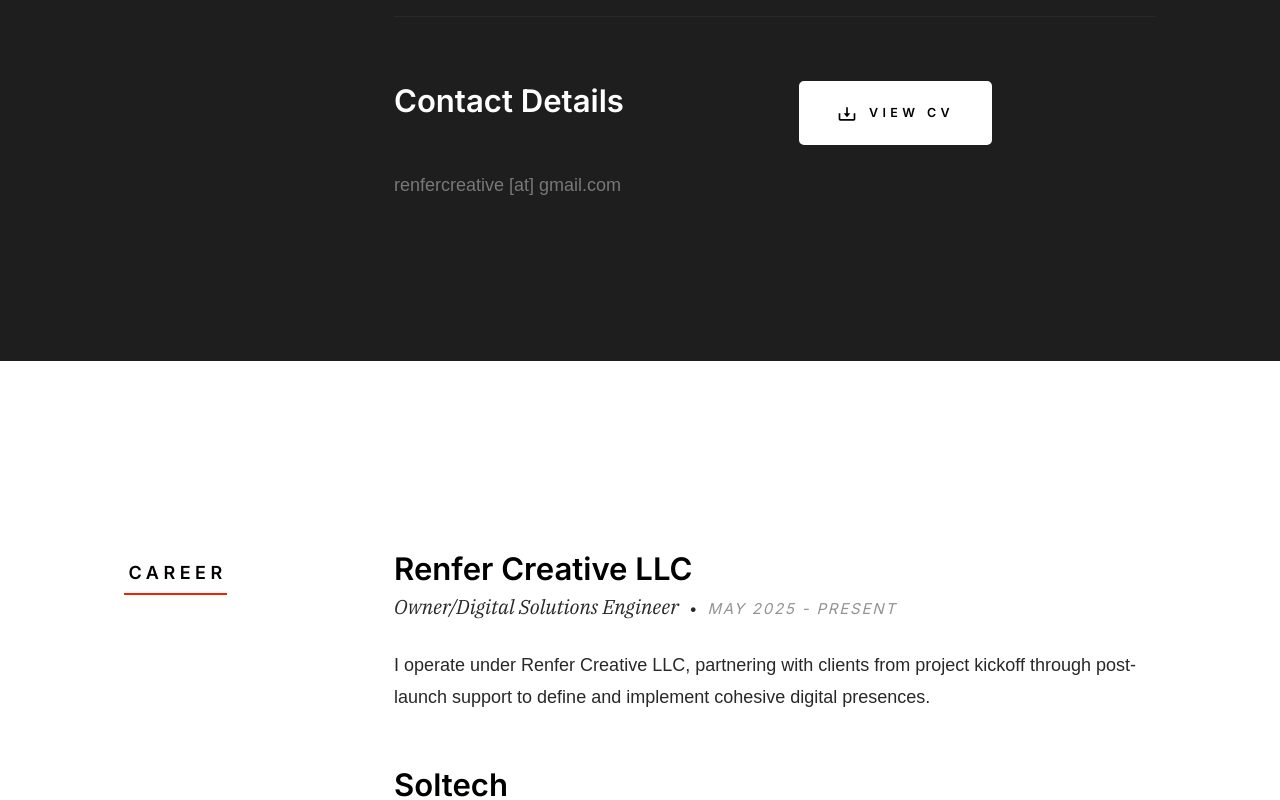
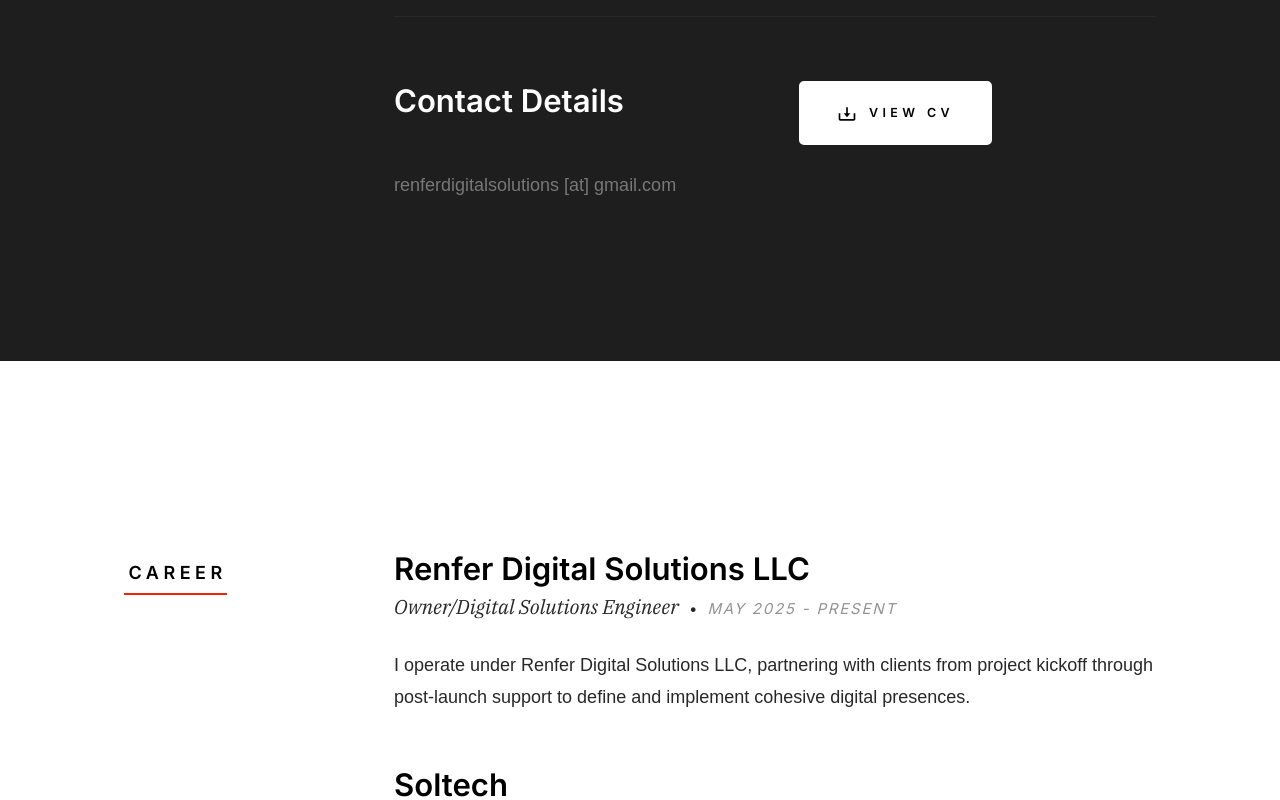
Before and after one commit to mattrenfer/resume-site, a React (Create React App) app: page / in a window 1280 px wide. Shown: the part 1560-2360 px from the top of the page. Built offline with nearby package versions, Linux system fonts and the light colour scheme.

Commit message:
business name update

```diff
--- a/src/resumeData.js
+++ b/src/resumeData.js
@@ -1,11 +1,11 @@
 let resumeData = {
     publicUrl: process.env.PUBLIC_URL,
     imageBaseUrl: '/',
-    resumeVersion: '?v=3',
+    resumeVersion: '?v=4',
     name: 'Matthew Russell Renfer',
     role: 'Digital Solutions Engineer',
-    email: 'renfercreative [at] gmail.com',
-    companyName: 'Renfer Creative LLC',
+    email: 'renferdigitalsolutions [at] gmail.com',
+    companyName: 'Renfer Digital Solutions LLC',
     facebook: 'https://www.facebook.com/matt.renfer',
     linkedin: 'https://www.linkedin.com/in/mattrenfer/',
     instagram: 'https://www.instagram.com/mattrenfer/',
@@ -18,13 +18,13 @@
     career: [
         {
             id: 1,
-            companyName: 'Renfer Creative LLC',
+            companyName: 'Renfer Digital Solutions LLC',
             specialization: 'Owner/Digital Solutions Engineer',
             monthOfJoining: 'May',
             yearOfJoining: '2025',
             monthOfLeaving: 'Present',
             description:
-                'I operate under Renfer Creative LLC, partnering with clients from project kickoff through post-launch support to define and implement cohesive digital presences.',
+                'I operate under Renfer Digital Solutions LLC, partnering with clients from project kickoff through post-launch support to define and implement cohesive digital presences.',
         },
         {
             id: 2,
```
